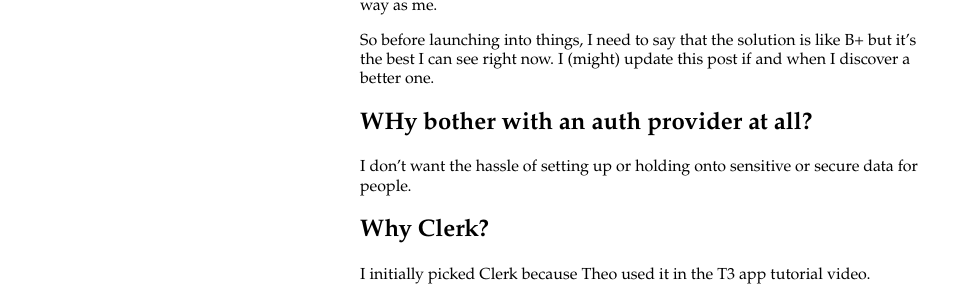
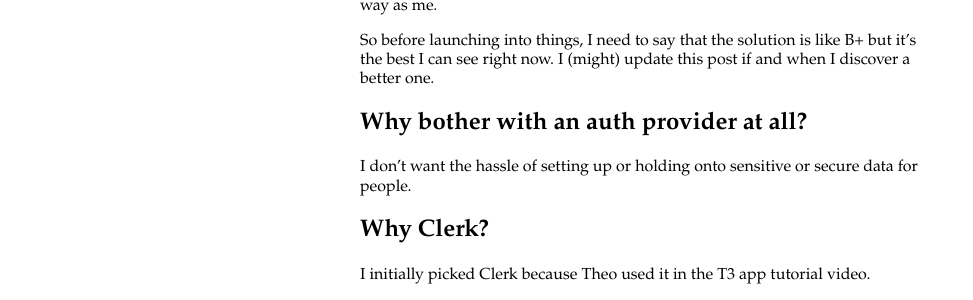
Before and after one commit to iqrow/iqrow.github.io, a Jekyll site: the page built from _posts/2023-5-24-How-to-use-clerk.md, in a window 1280 px wide and 900 px high. Shown: the part 272-572 px from the top of the window, without its empty margins (0-973 px from the left). Built offline with Jekyll 4.4.1, drawn with Linux system fonts in a browser that asks for light colours; our own code applies the rules of GitHub Pages for plain Markdown files.

```diff
--- a/_posts/2023-5-24-How-to-use-clerk.md
+++ b/_posts/2023-5-24-How-to-use-clerk.md
@@ -9,7 +9,7 @@ This post started off as an ADR for myself, but I thought if I share it as a blo
 
 So before launching into things, I need to say that the solution is like B+ but it's the best I can see right now. I (might) update this post if and when I discover a better one.
 
-## WHy bother with an auth provider at all?
+## Why bother with an auth provider at all?
 I don't want the hassle of setting up or holding onto sensitive or secure data for people.
 
 ## Why Clerk?
```
